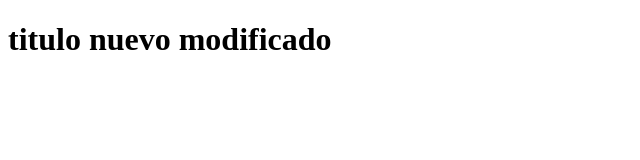
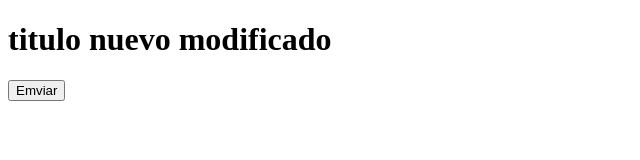
Before and after one commit to donisgome/hello-world-git, a plain HTML site: page index.html in a window 1280 px wide. Shown: the whole page, without its empty margins (0-640 px from the left). Drawn offline with Linux system fonts and the light colour scheme.

Commit message:
se agrego boton y formulario

```diff
--- a/index.html
+++ b/index.html
@@ -7,5 +7,9 @@
 </head>
 <body>
     <h1>titulo nuevo modificado</h1>
+
+    <form action="#" method="get">
+        <input type="button" value="Emviar">
+    </form>
 </body>
 </html>
```
